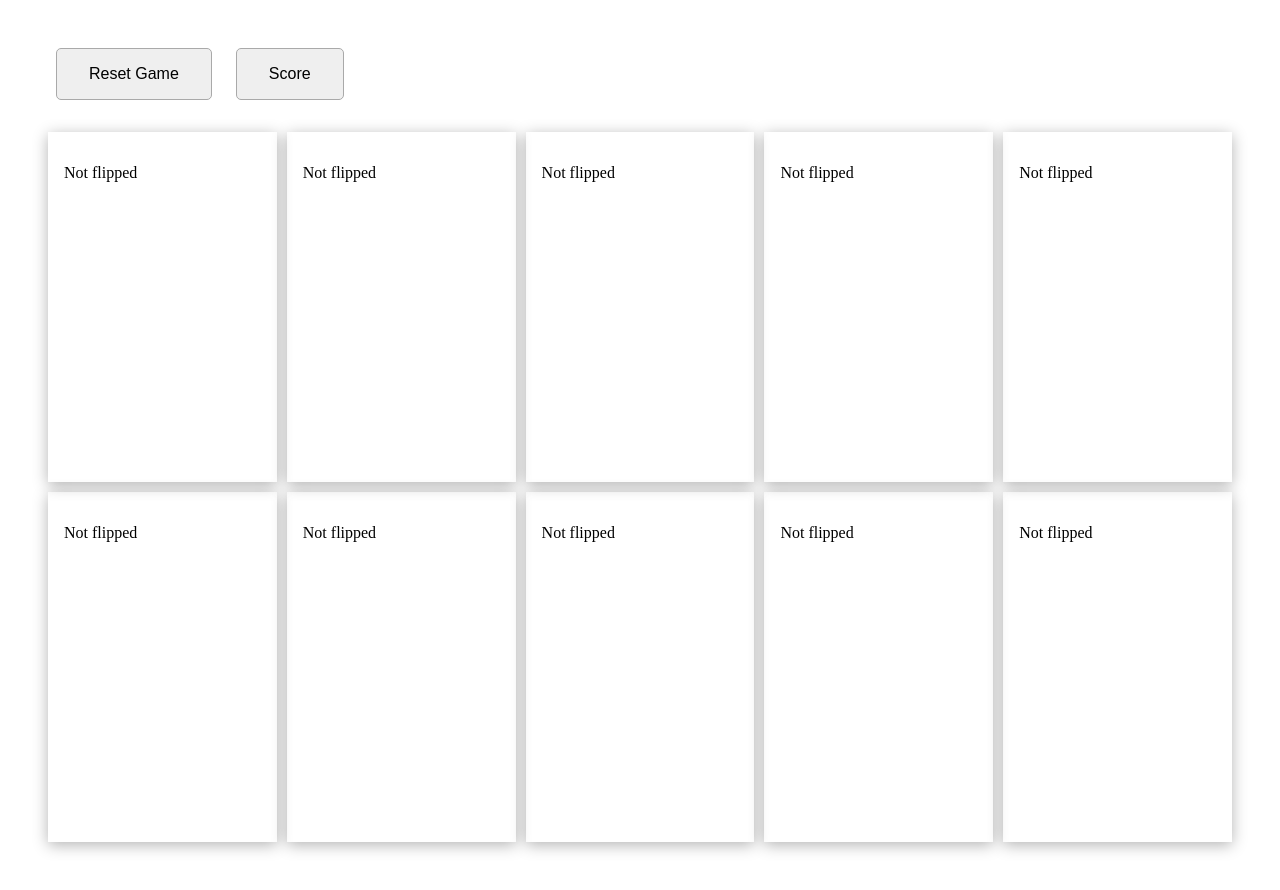
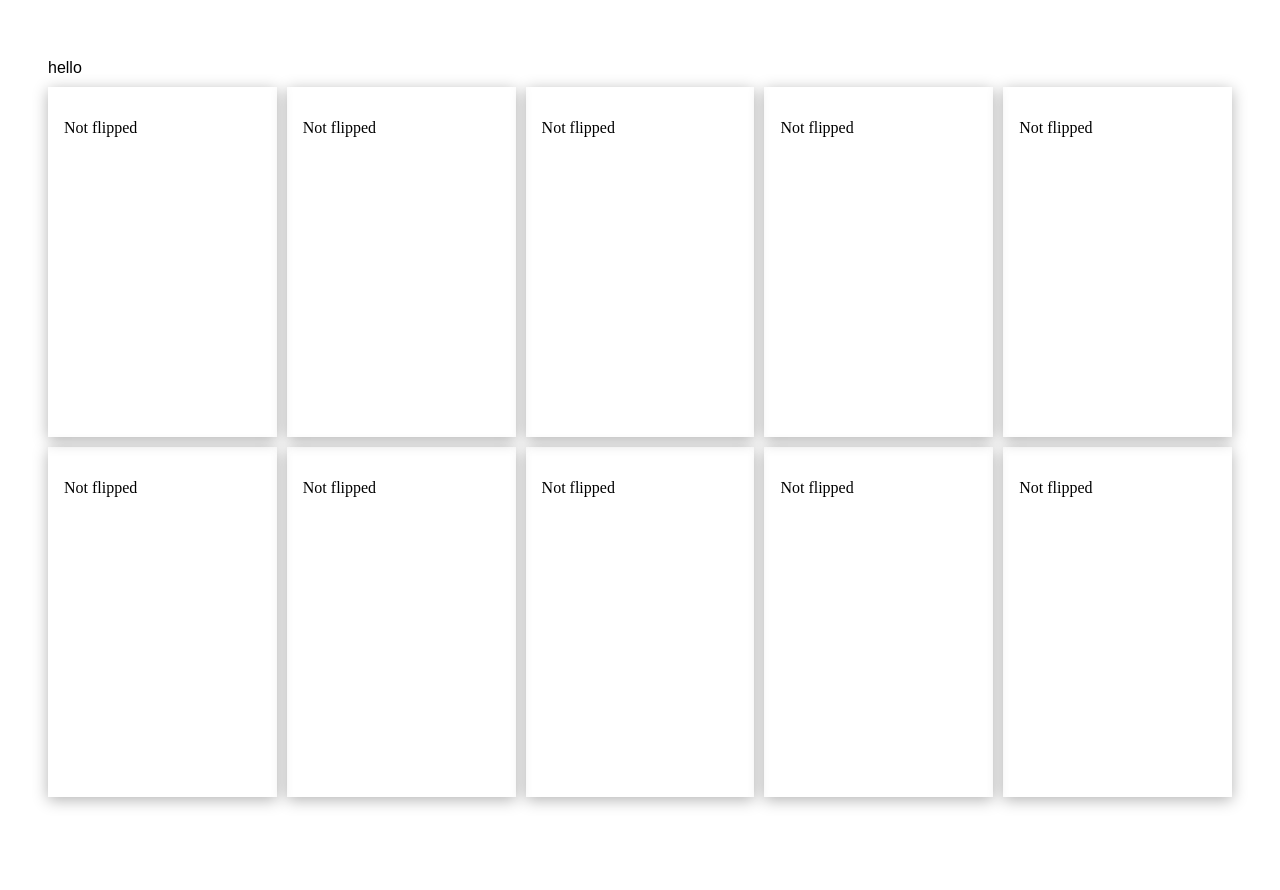
Before and after one commit to nirmalathapa/concentration, a React (Create React App) app: page / in a window 1280 px wide. After the commit the page ends 845 px from the top, so only its background shows below. Built offline with nearby package versions, Linux system fonts and the light colour scheme.

Commit message:
import card and button in App.js file

```diff
--- a/src/App.js
+++ b/src/App.js
@@ -1,6 +1,7 @@
 import React, { Component } from 'react'
 import './assets/App.css';
-import Card from './Card.js';
+import Card from './components/Card';
+import Button from './components/Button';
 import img1 from './assets/img1.jpg'
 import img2 from './assets/img2.jpg'
 import img3 from './assets/img3.jpg'
@@ -55,8 +56,8 @@ class App extends Component {
     return (
       <div className="App">
         <main className="cardContainer">
-          <button onClick={() => this.reset()}>Reset Game</button>
-          <button>Score</button>
+          <Button />
+
           <div className="wrap">
             <Card
               flipped={this.isFlipped(1)}
```
